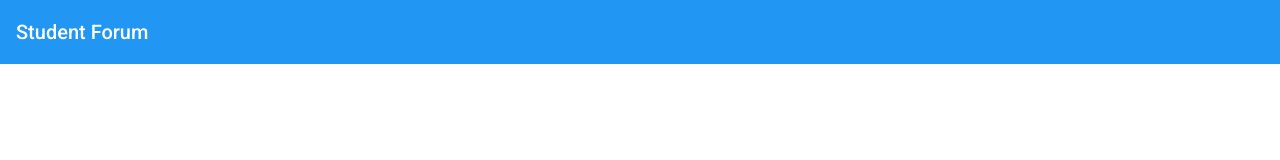
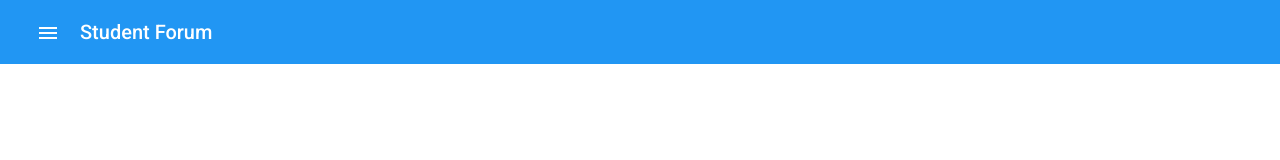
Before and after one commit to David-Nevezi-Strango/TW-Forum, an Angular app in the folder frontend/TW-Forum/: page / in a window 1280 px wide. Shown: the top 160 px of the page. Built offline with nearby package versions, Linux system fonts and the light colour scheme.

Commit message:
Added navbar and toolbar

```diff
--- a/frontend/TW-Forum/src/app/app.component.html
+++ b/frontend/TW-Forum/src/app/app.component.html
@@ -1,3 +1,14 @@
-<mat-toolbar color="primary">
-  <span>Student Forum</span>
-</mat-toolbar>
+<mat-sidenav-container>
+  <mat-sidenav #sidenav mode="push" [(opened)]="opened">
+    <span style="margin-left:10px">Sidenav content</span>
+  </mat-sidenav>
+  <mat-sidenav-content>
+    <mat-toolbar color="primary" class="fix">
+      <button mat-button (click)="sidenav.toggle()">
+        <mat-icon>menu</mat-icon>
+      </button>
+      <span>Student Forum</span>
+    </mat-toolbar>
+
+  </mat-sidenav-content>
+</mat-sidenav-container>
--- a/frontend/TW-Forum/src/app/app.component.scss
+++ b/frontend/TW-Forum/src/app/app.component.scss
@@ -0,0 +1,5 @@
+.fix{
+    position:sticky;
+    top: 0;
+    z-index: 1000
+}
--- a/frontend/TW-Forum/src/app/app.component.ts
+++ b/frontend/TW-Forum/src/app/app.component.ts
@@ -7,4 +7,5 @@ import { Component } from '@angular/core';
 })
 export class AppComponent {
   title = 'TW-Forum';
+  opened=false;
 }
--- a/frontend/TW-Forum/src/app/app.module.ts
+++ b/frontend/TW-Forum/src/app/app.module.ts
@@ -8,6 +8,8 @@ import {MatCardModule} from '@angular/material/card';
 import { MatSliderModule } from '@angular/material/slider';
 import {MatButtonModule} from '@angular/material/button';
 import {MatToolbarModule} from '@angular/material/toolbar'
+import {MatIconModule} from '@angular/material/icon'
+import {MatSidenavModule} from '@angular/material/sidenav'
 
 @NgModule({
   declarations: [
@@ -20,7 +22,9 @@ import {MatToolbarModule} from '@angular/material/toolbar'
     MatCardModule,
     MatSliderModule,
     MatButtonModule,
-    MatToolbarModule
+    MatToolbarModule,
+    MatIconModule,
+    MatSidenavModule
   ],
   providers: [],
   bootstrap: [AppComponent]
```
